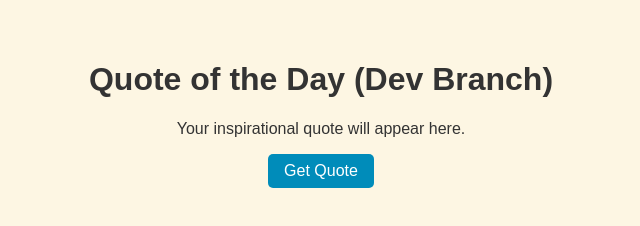
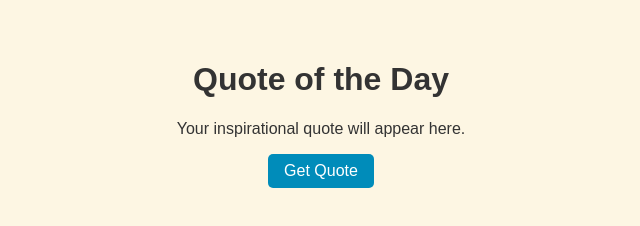
Before and after one commit to TechUpdate-forme/FirstGitHubProject, a plain HTML site: page index.html in a window 1280 px wide. Shown: the whole page, without its empty margins (319-959 px from the left). Drawn offline with Linux system fonts and the light colour scheme.

Commit message:
Had to update the heading again

```diff
--- a/index.html
+++ b/index.html
@@ -1,11 +1,11 @@
 <!DOCTYPE html>
 <html>
   <head>
-    <title>Quote of the Day</title>
+    <title>Quote of the Day (Dev Branch) </title>
     <link rel="stylesheet" href="style.css" />
   </head>
   <body>
-    <h1>Quote of the Day (Dev Branch)</h1>
+    <h1>Quote of the Day</h1>
     <p id="quote">Your inspirational quote will appear here.</p>
     <button onclick="getQuote()">Get Quote</button>
 
```
